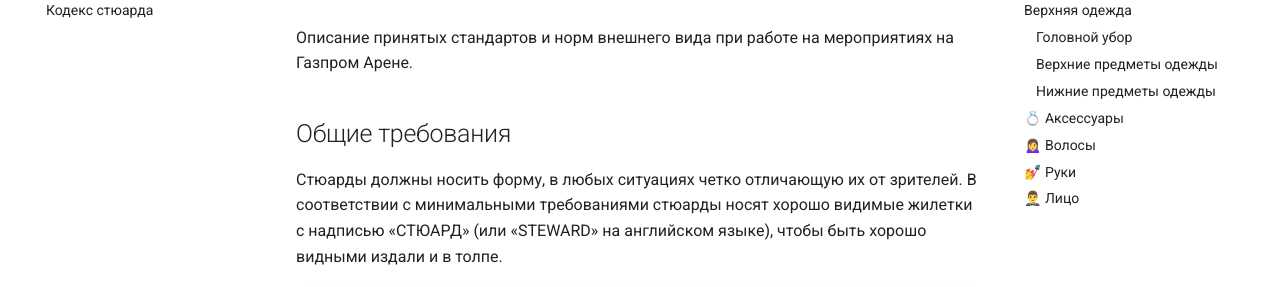
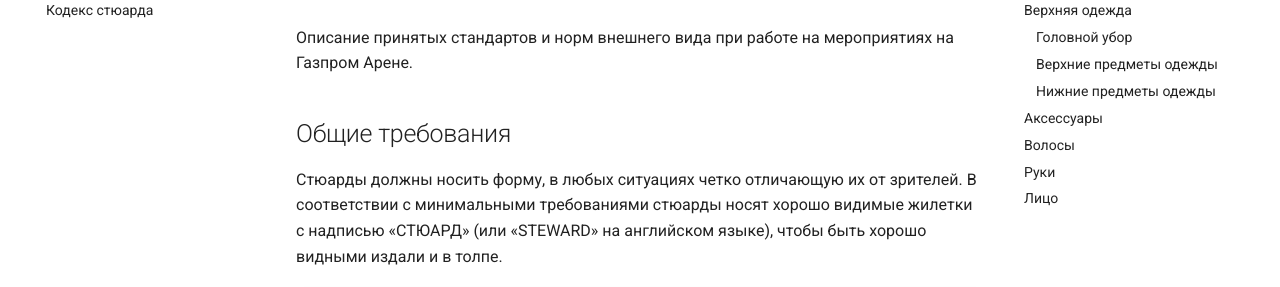
Before and after one commit to Callistoboy/stewards-a-book-test, an MkDocs documentation site: the page built from docs/rules/dress-code.md, in a window 1280 px wide. Shown: the part 203-490 px from the top of the page. Built offline with MkDocs 1.6.1 and Material for MkDocs 9.7.7, drawn with Linux system fonts in a browser that asks for light colours; some of the changed lines change nothing that is shown.

Commit message:
Update dress-code.md

```diff
--- a/docs/rules/dress-code.md
+++ b/docs/rules/dress-code.md
@@ -41,7 +41,7 @@
 | **Носки** | Тёмные оттенки (чёрный, тёмно-синий) | Цветные носки, короткие носки с оголенными ногами |
 | **Обувь** | Белая подошва, тёмные оттенки с минимальными цветовыми акцентами | Цветные кроссовки, каблуки, кроксы |
 
-## 💍 Аксессуары
+## 💍 Аксессуары { #аксессуары data-toc-label="Аксессуары" }
 
 | Разрешено | Запрещено |
 | --- | --- |
@@ -49,7 +49,7 @@
 
 Разрешается использовать одеколоны мужчинам и женщинам. Для мужчин рекомендутся использовать антиперспиранты и дезодоранты.
 
-## 🙍‍♀️ Волосы
+## 🙍‍♀️ Волосы { #волосы data-toc-label="Волосы" }
 
 | Разрешено | Запрещено |
 | --- | --- |
@@ -57,7 +57,7 @@
 
 Стрижка должна быть аккуратной, волосы чистые вне зависимости от возраста и пола стюарда.
 
-## 💅 Руки
+## 💅 Руки { #руки data-toc-label="Руки" }
 
 | Разрешено | Запрещено |
 | --- | --- |
@@ -65,7 +65,7 @@
 
 Ногти должны быть чистыми и аккуратно подстриженными вне зависимости от возраста и пола стюарда.
 
-## 🤵‍♂️ Лицо
+## 🤵‍♂️ Лицо { #лицо data-toc-label="Лицо" }
 
 | Разрешено | Запрещено |
 | --- | --- |
```
